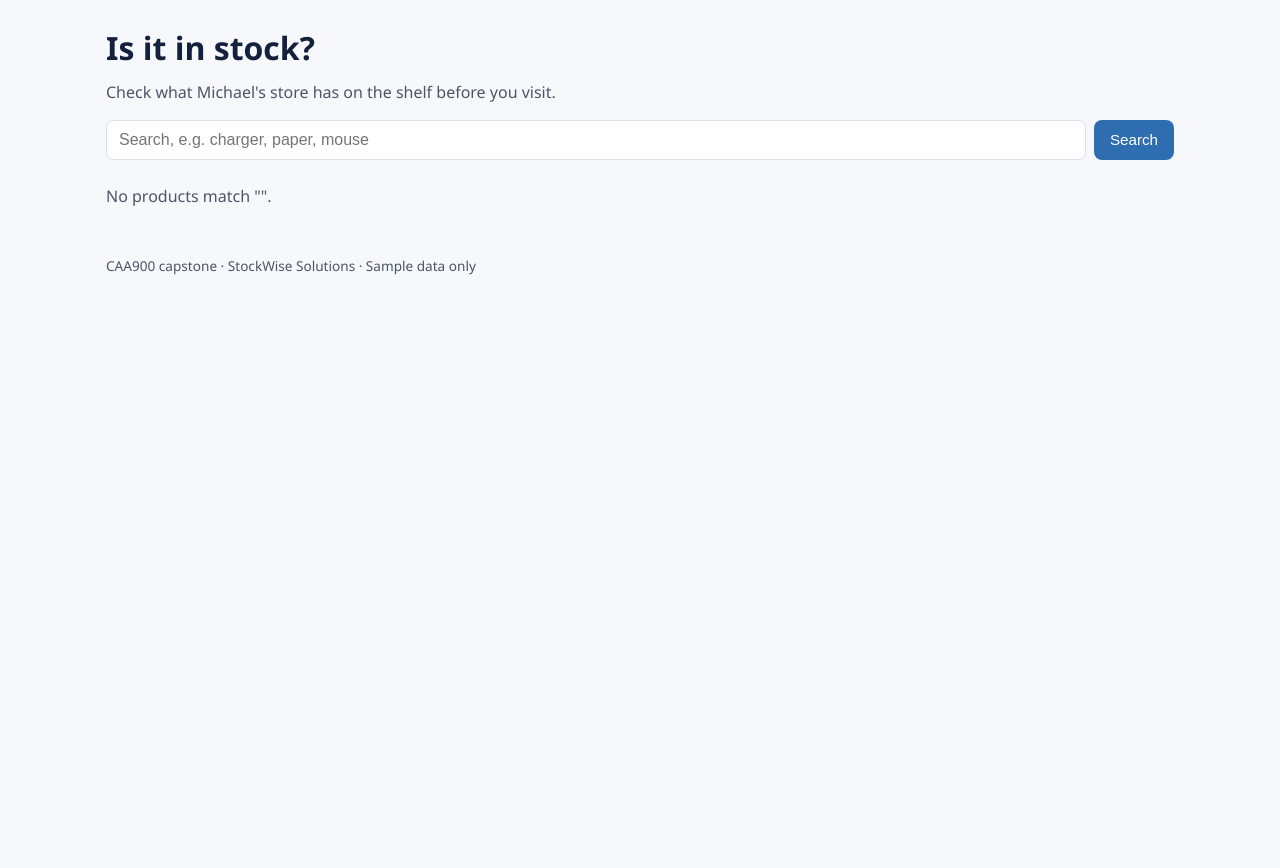
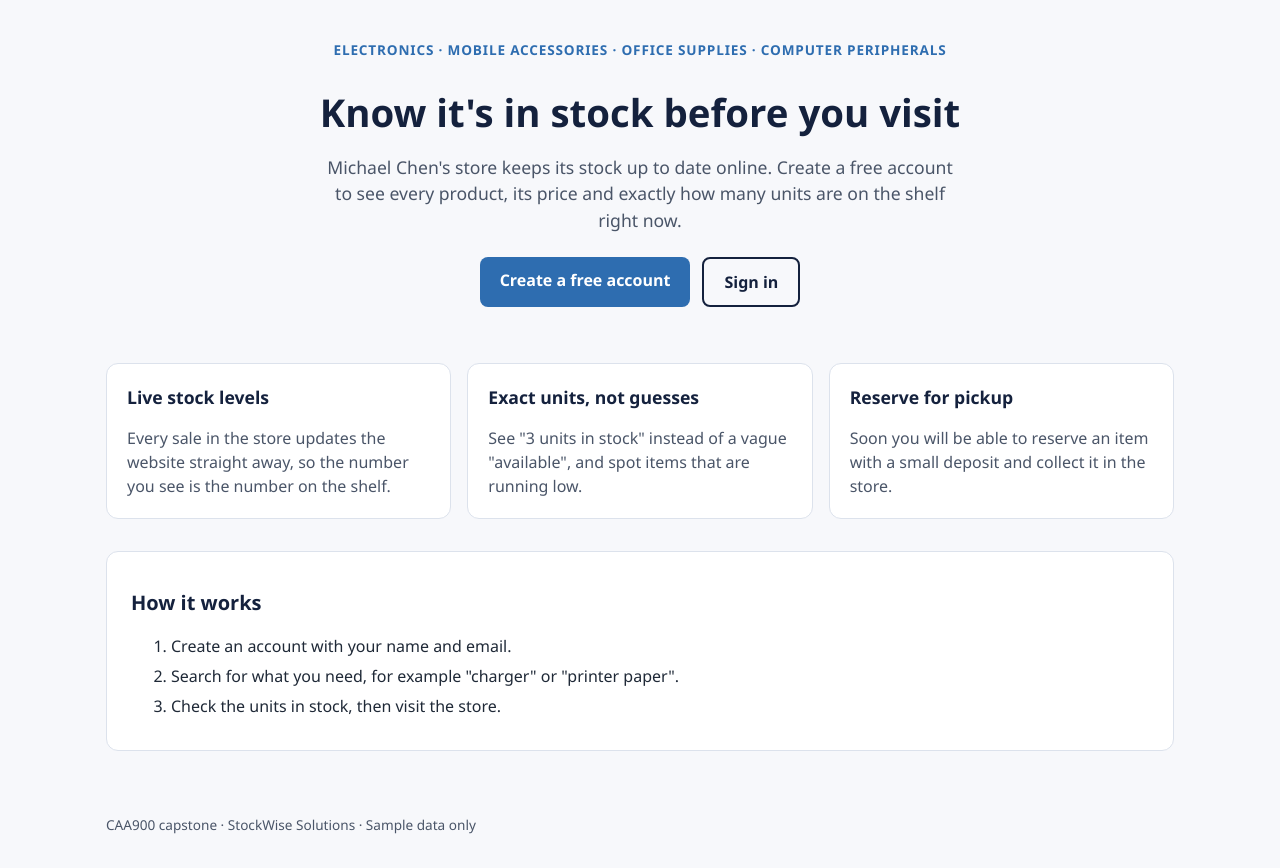
Before and after one commit to Emes101/Capstone-Project-CAA900NCE, a Flask app: page / in a window 1280 px wide. Shown: the part 57-925 px from the top of the page. Before the commit the page ends 332 px from the top, so only its background shows below. Run offline with Flask 3, Linux system fonts and the light colour scheme; data that the repository does not hold is empty.

Commit message:
Simple email sign-in with owner role; Key Vault and monitoring

```diff
--- a/app/app.py
+++ b/app/app.py
@@ -1,10 +1,13 @@
 """StockWise Solutions web app (Flask).
 
 One app serves both views and a small API:
-  /                customer view: search products and see how many are in stock
-  /signup          customers create an account
-  /login, /logout  sign in and out (customers and the owner use the same page)
+  /                public landing page: what the store offers; sign up or sign in
+  /signup          customers create an account (always a customer account)
+  /login           customer sign-in
+  /shop            signed-in customers search products and see units in stock
+  /owner/login     owner sign-in (not linked from the public pages)
   /owner           owner dashboard: stock levels, low-stock list, sales and restocks
+  /logout          sign out
   /api/...         JSON endpoints
 
 Sign-in: accounts are stored in the database with a salted password hash. After
@@ -104,12 +107,23 @@ def shared_values():
     }
 
 
-def owner_required(view):
-    """Pages: not signed in -> sign-in page; signed in without the owner role -> 403."""
+def login_required(view):
+    """Pages for registered users: not signed in -> customer sign-in page."""
     @wraps(view)
     def wrapper(*args, **kwargs):
         if current_user() is None:
-            return redirect(url_for("login", next=request.path))
+            flash("Please sign in or create an account to see our products.", "ok")
+            return redirect(url_for("login", next=request.full_path.rstrip("?")))
+        return view(*args, **kwargs)
+    return wrapper
+
+
+def owner_required(view):
+    """Owner pages: not signed in -> owner sign-in page; signed in without the owner role -> 403."""
+    @wraps(view)
+    def wrapper(*args, **kwargs):
+        if current_user() is None:
+            return redirect(url_for("owner_login", next=request.path))
         if not is_owner():
             abort(403)
         return view(*args, **kwargs)
@@ -133,16 +147,24 @@ def forbidden(_error):
     return render_template("forbidden.html"), 403
 
 
-# ---------- Customer view ----------
+# ---------- Public landing page ----------
 
 @app.get("/")
+def landing():
+    return render_template("landing.html")
+
+
+# ---------- Shop (registered users only) ----------
+
+@app.get("/shop")
+@login_required
 def customer():
     query = request.args.get("q", "")
     products = [inventory.public_view(p) for p in inventory.search(query)]
     return render_template("customer.html", products=products, query=query)
 
 
-# ---------- Sign up, sign in, sign out ----------
+# ---------- Customer sign up, sign in, sign out ----------
 
 @app.route("/signup", methods=["GET", "POST"])
 def signup():
@@ -165,13 +187,16 @@ def login():
     next_page = request.values.get("next", "")
     if request.method == "POST":
         user = accounts.authenticate(request.form.get("email"), request.form.get("password"))
+        if user is not None and user["role"] == OWNER:
+            # The owner has a separate sign-in page; do not sign in here.
+            flash("This is the customer sign-in. The store owner signs in on the owner page.", "error")
+            return redirect(url_for("owner_login"))
         if user is None:
             flash("The email or password is not correct.", "error")
             return render_template("login.html", email=request.form.get("email", ""),
                                    next_page=next_page), 401
         sign_in(user)
-        default = url_for("owner") if user["role"] == OWNER else url_for("customer")
-        return redirect(safe_next(next_page, default))
+        return redirect(safe_next(next_page, url_for("customer")))
     return render_template("login.html", email="", next_page=next_page)
 
 
@@ -179,13 +204,24 @@ def login():
 def logout():
     session.clear()
     flash("You have signed out.", "ok")
-    return redirect(url_for("customer"))
+    return redirect(url_for("landing"))
 
 
-@app.get("/owner/login")
+# ---------- Owner sign-in (separate page, owner accounts only) ----------
+
+@app.route("/owner/login", methods=["GET", "POST"])
 def owner_login():
-    # Old link: the owner now signs in on the shared sign-in page.
-    return redirect(url_for("login", next="/owner"))
+    next_page = request.values.get("next", "")
+    if request.method == "POST":
+        user = accounts.authenticate(request.form.get("email"), request.form.get("password"))
+        if user is None or user["role"] != OWNER:
+            # Same message for a wrong password and for a customer account.
+            flash("The email or password is not correct.", "error")
+            return render_template("owner_signin.html", email=request.form.get("email", ""),
+                                   next_page=next_page), 401
+        sign_in(user)
+        return redirect(safe_next(next_page, url_for("owner")))
+    return render_template("owner_signin.html", email="", next_page=next_page)
 
 
 # ---------- Owner dashboard (owner role required) ----------
@@ -247,7 +283,9 @@ def health():
 
 @app.get("/api/products")
 def api_products():
-    # Public endpoint: what customers see (name, price, units in stock, status).
+    # Registered users only: what customers see (name, price, units in stock, status).
+    if current_user() is None:
+        return jsonify(error="Sign in first."), 401
     return jsonify([inventory.public_view(p) for p in inventory.search(request.args.get("q"))])
 
 
--- a/app/static/style.css
+++ b/app/static/style.css
@@ -97,3 +97,19 @@ form.inline button { padding: 6px 12px; }
 .link-button { background: none; border: none; color: #DCE6F5; padding: 0; margin-left: 18px; font: inherit; cursor: pointer; }
 .link-button:hover { color: #fff; text-decoration: underline; }
 .login-note { font-size: 0.95rem; }
+
+/* Landing page */
+.landing-hero { text-align: center; padding: 40px 0 16px; }
+.landing-hero h1 { font-size: 2.4rem; margin-bottom: 12px; }
+.eyebrow { color: var(--blue); font-size: 0.85rem; text-transform: uppercase; letter-spacing: 0.06em; font-weight: 600; margin: 0; }
+.lead { color: var(--muted); font-size: 1.1rem; max-width: 640px; margin: 0 auto; }
+.cta { display: flex; justify-content: center; gap: 12px; flex-wrap: wrap; margin: 24px 0 8px; }
+.btn { display: inline-block; background: var(--blue); color: #fff; text-decoration: none; padding: 11px 20px; border-radius: 8px; font-weight: 600; }
+.btn-outline { background: transparent; color: var(--navy); border: 2px solid var(--navy); }
+.features { display: grid; grid-template-columns: repeat(auto-fit, minmax(240px, 1fr)); gap: 16px; margin: 32px 0; }
+.feature { background: var(--card); border: 1px solid var(--line); border-radius: 12px; padding: 20px; }
+.feature h2 { margin-top: 0; font-size: 1.1rem; }
+.feature p { color: var(--muted); margin-bottom: 0; }
+.how { background: var(--card); border: 1px solid var(--line); border-radius: 12px; padding: 8px 24px 16px; margin-bottom: 32px; }
+.how li { margin: 6px 0; }
+.signed-in { margin-left: 18px; }
--- a/app/templates/base.html
+++ b/app/templates/base.html
@@ -7,20 +7,23 @@
   <link rel="stylesheet" href="{{ url_for('static', filename='style.css') }}">
 </head>
 <body>
+  {# Owner styling only for the owner, or for the owner sign-in page before anyone signs in. #}
+  {% set owner_area = request.endpoint and request.endpoint.startswith('owner') and (is_owner or not user) %}
   <header class="topbar">
     <div class="wrap topbar-inner">
-      <a class="brand" href="{{ url_for('owner') if request.endpoint and request.endpoint.startswith('owner') else url_for('customer') }}">StockWise <span>{{ 'Owner' if request.endpoint and request.endpoint.startswith('owner') else 'Solutions' }}</span></a>
+      <a class="brand" href="{{ url_for('owner') if owner_area else url_for('landing') }}">StockWise <span>{{ 'Owner' if owner_area else 'Solutions' }}</span></a>
       {# Customers never see a link to the owner area. The owner opens /owner directly (bookmark it). #}
-      {% if request.endpoint and request.endpoint.startswith('owner') %}
+      {% if owner_area %}
       <nav>
         <span class="area-label">Owner area{% if user %} · {{ user.name }}{% endif %}</span>
         <a href="{{ url_for('customer') }}" target="_blank" rel="noopener">View shop as a customer</a>
       </nav>
       {% else %}
-      {# Customers never see a link to the owner area. The owner signs in and is taken there. #}
+      {# Customers never see a link to the owner area. The owner bookmarks /owner/login. #}
       <nav class="account-nav">
         {% if user %}
-        <span class="area-label">Signed in as {{ user.name }}</span>
+        <a href="{{ url_for('customer') }}">Shop</a>
+        <span class="area-label signed-in">Signed in as {{ user.name }}</span>
         <form method="post" action="{{ url_for('logout') }}" class="inline-nav"><button type="submit" class="link-button">Sign out</button></form>
         {% else %}
         <a href="{{ url_for('login') }}">Sign in</a>
--- /dev/null
+++ b/app/templates/landing.html
@@ -0,0 +1,41 @@
+{% extends "base.html" %}
+{% block title %}Welcome{% endblock %}
+{% block content %}
+<section class="landing-hero">
+  <p class="eyebrow">Electronics · Mobile accessories · Office supplies · Computer peripherals</p>
+  <h1>Know it's in stock before you visit</h1>
+  <p class="lead">Michael Chen's store keeps its stock up to date online. Create a free account to see every product, its price and exactly how many units are on the shelf right now.</p>
+  <div class="cta">
+    {% if user %}
+    <a class="btn" href="{{ url_for('customer') }}">Browse products</a>
+    {% else %}
+    <a class="btn" href="{{ url_for('signup') }}">Create a free account</a>
+    <a class="btn btn-outline" href="{{ url_for('login') }}">Sign in</a>
+    {% endif %}
+  </div>
+</section>
+
+<section class="features" aria-label="What you can do">
+  <div class="feature">
+    <h2>Live stock levels</h2>
+    <p>Every sale in the store updates the website straight away, so the number you see is the number on the shelf.</p>
+  </div>
+  <div class="feature">
+    <h2>Exact units, not guesses</h2>
+    <p>See "3 units in stock" instead of a vague "available", and spot items that are running low.</p>
+  </div>
+  <div class="feature">
+    <h2>Reserve for pickup</h2>
+    <p>Soon you will be able to reserve an item with a small deposit and collect it in the store.</p>
+  </div>
+</section>
+
+<section class="how">
+  <h2>How it works</h2>
+  <ol>
+    <li>Create an account with your name and email.</li>
+    <li>Search for what you need, for example "charger" or "printer paper".</li>
+    <li>Check the units in stock, then visit the store.</li>
+  </ol>
+</section>
+{% endblock %}
--- a/app/templates/login.html
+++ b/app/templates/login.html
@@ -3,7 +3,7 @@
 {% block content %}
 <section class="login">
   <h1>Sign in</h1>
-  <p>Customers and the store owner sign in here.</p>
+  <p>Sign in to see our products and how many are in stock.</p>
   <form method="post" action="{{ url_for('login') }}" class="login-form">
     <input type="hidden" name="next" value="{{ next_page }}">
     <label for="email">Email</label>
--- a/app/templates/signup.html
+++ b/app/templates/signup.html
@@ -3,7 +3,7 @@
 {% block content %}
 <section class="login">
   <h1>Create an account</h1>
-  <p>Sign up to reserve items for pickup (coming soon). You can check stock without an account.</p>
+  <p>A free customer account lets you see every product and how many units are in stock.</p>
   <form method="post" action="{{ url_for('signup') }}" class="login-form">
     <label for="name">Name</label>
     <input id="name" name="name" type="text" value="{{ name }}" maxlength="80" autocomplete="name" required autofocus>
```
Also changed, not shown: app/templates/owner_signin.html (added, +16 -0 lines), docs/SECURITY-AND-MONITORING.md (+23 -18 lines), tests/test_owner_access.py (+26 -14 lines), tests/test_sign_in.py (+32 -5 lines).
